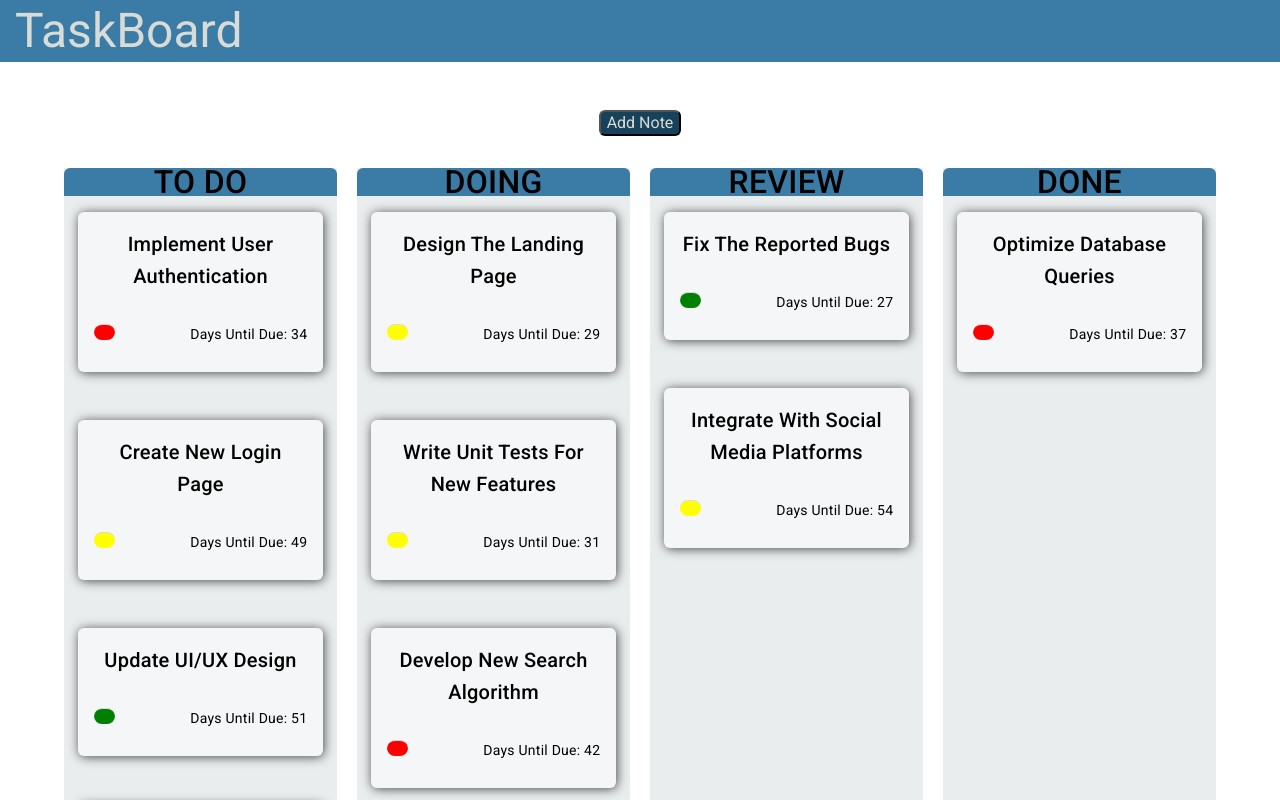
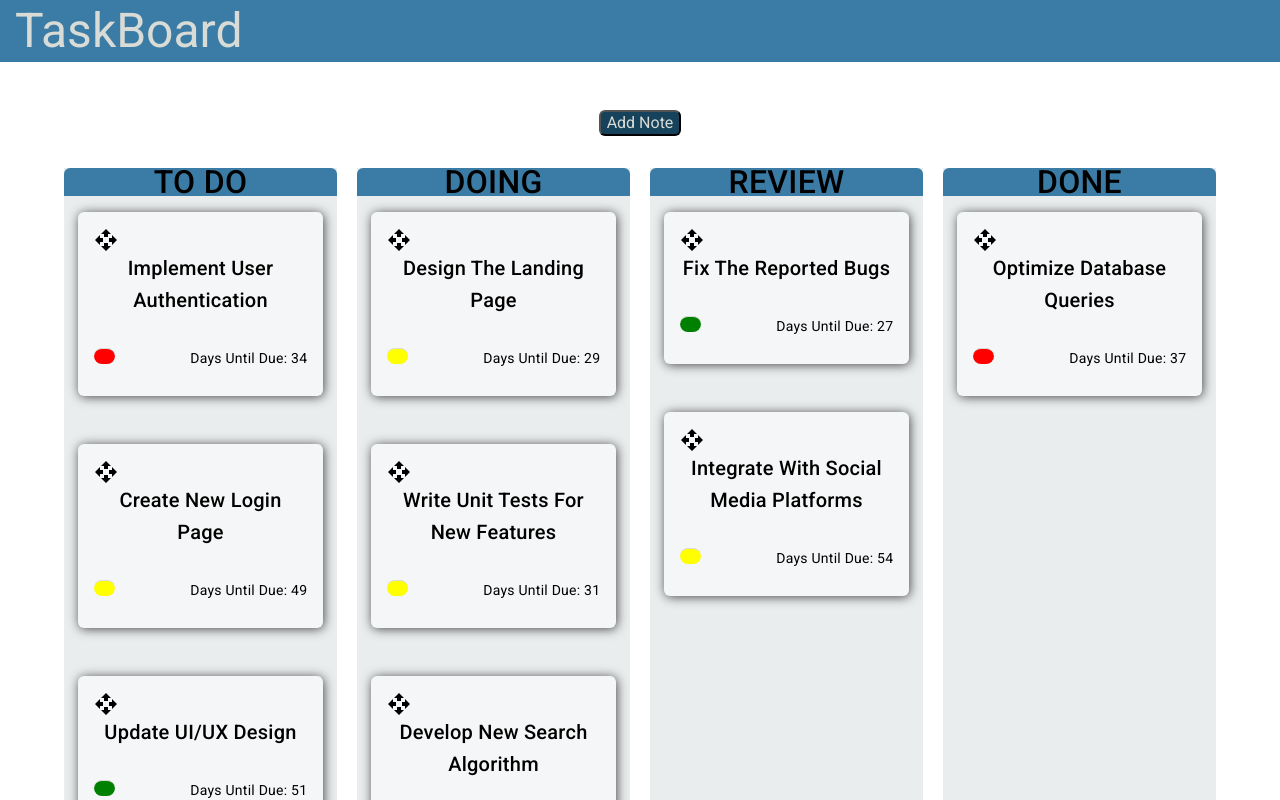
Before and after one commit to jaketollette/angular-notes, an Angular app: page / in a window 1280 px wide. Shown: the top 800 px of the page. Built offline with nearby package versions, Linux system fonts and the light colour scheme.

Commit message:
Updated with draghandle

```diff
--- a/src/app/note-board/note-board.component.css
+++ b/src/app/note-board/note-board.component.css
@@ -40,12 +40,7 @@
 }
 
 .note-card {
-  box-shadow: 1px 1px 11px 0px rgba(0, 0, 0, 0.7);
-  width: 90%;
-  margin: auto;
-  margin-bottom: 1rem;
-  border-radius: 6px;
-  background-color: #F5F6F7;
+
 }
 
 .note-list.hidden {
--- a/src/app/note-board/note-board.component.html
+++ b/src/app/note-board/note-board.component.html
@@ -13,9 +13,7 @@
   <div class="note-list" id="todo-notes">
       <app-note-card class="note-card"
                      *ngFor="let note of noteService.getNotesByStatus('To Do')"
-                     [note]="note"
-                     [cdkDragData]="note"
-                     cdkDrag>
+                     [note]="note">
       </app-note-card>
     </div>
   </div>
@@ -29,9 +27,7 @@
     <div class="note-list" id="doing-notes">
       <app-note-card class="note-card"
                      *ngFor="let note of noteService.getNotesByStatus('Doing')"
-                     [note]="note"
-                     [cdkDragData]="note"
-                     cdkDrag>
+                     [note]="note">
       </app-note-card>
     </div>
   </div>
@@ -45,9 +41,7 @@
     <div class="note-list" id="review-notes">
       <app-note-card class="note-card"
                      *ngFor="let note of noteService.getNotesByStatus('Review')"
-                     [note]="note"
-                     [cdkDragData]="note"
-                     cdkDrag>
+                     [note]="note">
       </app-note-card>
     </div>
   </div>
@@ -61,9 +55,7 @@
     <div class="note-list" id="done-notes">
       <app-note-card class="note-card"
                      *ngFor="let note of noteService.getNotesByStatus('Done')"
-                     [note]="note"
-                     [cdkDragData]="note"
-                     cdkDrag>
+                     [note]="note">
       </app-note-card>
     </div>
   </div>
--- a/src/app/note-card/note-card.component.css
+++ b/src/app/note-card/note-card.component.css
@@ -3,6 +3,12 @@
   overflow: hidden;
   border-radius: 5%;
   overflow: auto;
+  box-shadow: 1px 1px 11px 0px rgba(0, 0, 0, 0.7);
+  width: 90%;
+  margin: auto;
+  margin-bottom: 1rem;
+  border-radius: 6px;
+  background-color: #F5F6F7;
 }
 
 .note p {
--- a/src/app/note-card/note-card.component.html
+++ b/src/app/note-card/note-card.component.html
@@ -1,4 +1,12 @@
-<div class="note" (click)="expandNote()">
+<div class="note" (click)="expandNote()"
+[cdkDragData]="note"
+cdkDrag>
+  <div class="note-header" cdkDragHandle>
+    <svg width="24px" fill="#000" viewBox="0 0 24 24">
+      <path d="M10 9h4V6h3l-5-5-5 5h3v3zm-1 1H6V7l-5 5 5 5v-3h3v-4zm14 2l-5-5v3h-3v4h3v3l5-5zm-9 3h-4v3H7l5 5 5-5h-3v-3z"></path>
+      <path d="M0 0h24v24H0z" fill="none"></path>
+    </svg>
+  </div>
   <h2 class="note-title">{{ note.note_description }}</h2>
   <div class="quick-info">
     <hr class="note-priority-color" [ngClass]="{
```
